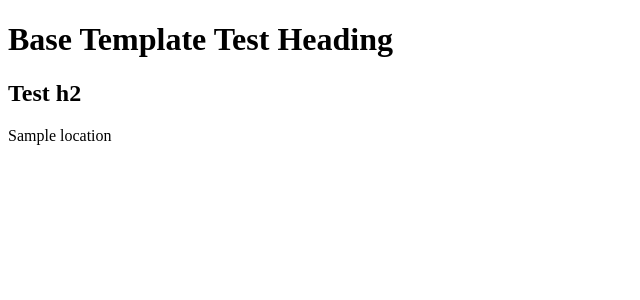
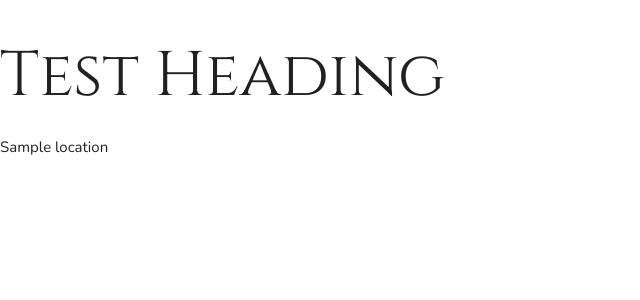
Before and after one commit to lilblupig/imprint, a Flask app: page / in a window 1280 px wide. Shown: the top 300 px of the page, without its empty margins (0-640 px from the left). Run offline with Flask 2, Linux system fonts and the light colour scheme; a database or web service that is not in the repository returns one stand-in record (values such as "Sample title"); some libraries are stand-ins or nearby versions.

Commit message:
Add static structure and link styles/js

```diff
--- /dev/null
+++ b/static/css/style.css
@@ -0,0 +1,10 @@
+/* Get Fonts */
+@import url('https://fonts.googleapis.com/css2?family=Cinzel&family=Nunito:wght@200&display=swap');
+
+body {
+    font-family: Nunito, sans-serif;
+}
+
+h1, h2, h3, h4, h5, h6 {
+    font-family: Cinzel, serif;
+}
--- a/templates/base.html
+++ b/templates/base.html
@@ -1,16 +1,27 @@
 <!DOCTYPE html>
 <html lang="en">
 <head>
-    <meta charset="UTF-8">
-    <meta http-equiv="X-UA-Compatible" content="IE=edge">
-    <meta name="viewport" content="width=device-width, initial-scale=1.0">
+    <meta charset="UTF-8" />
+    <meta http-equiv="X-UA-Compatible" content="IE=edge" />
+    <meta name="viewport" content="width=device-width, initial-scale=1.0" />
+    <link rel="stylesheet" href="https://cdnjs.cloudflare.com/ajax/libs/materialize/1.0.0/css/materialize.min.css" type="text/css" />
+    <link rel="stylesheet" href="https://fonts.googleapis.com/icon?family=Material+Icons" type="text/css" />
+    <link rel="stylesheet" href="{{ url_for('static', filename='css/style.css') }}">
+    {% block styles %}
+    {% endblock %}
     <title>Imprint</title>
 </head>
 <body>
-    <h1>Base Template Test Heading</h1>
 
     {% block content %}
     {% endblock %}
 
+    <!-- Scripts -->
+    <script src="https://code.jquery.com/jquery-3.6.0.min.js" integrity="sha256-/xUj+3OJU5yExlq6GSYGSHk7tPXikynS7ogEvDej/m4=" crossorigin="anonymous"></script>
+    <script src="https://cdnjs.cloudflare.com/ajax/libs/materialize/1.0.0/js/materialize.min.js"></script>
+    <script src="{{url_for('static', filename='js/script.js') }}"></script>
+    {% block scripts %}
+    {% endblock %}
+
 </body>
 </html>
--- a/templates/index.html
+++ b/templates/index.html
@@ -1,7 +1,7 @@
 {% extends "base.html" %}
 {% block content %}
 
-    <h2>Test h2</h2>
+    <h1>Test Heading</h1>
 
     {% for location in locations %}
         {{ location.location_name }}<br>
```
Also changed, not shown: README.md, static/js/script.js (added).
